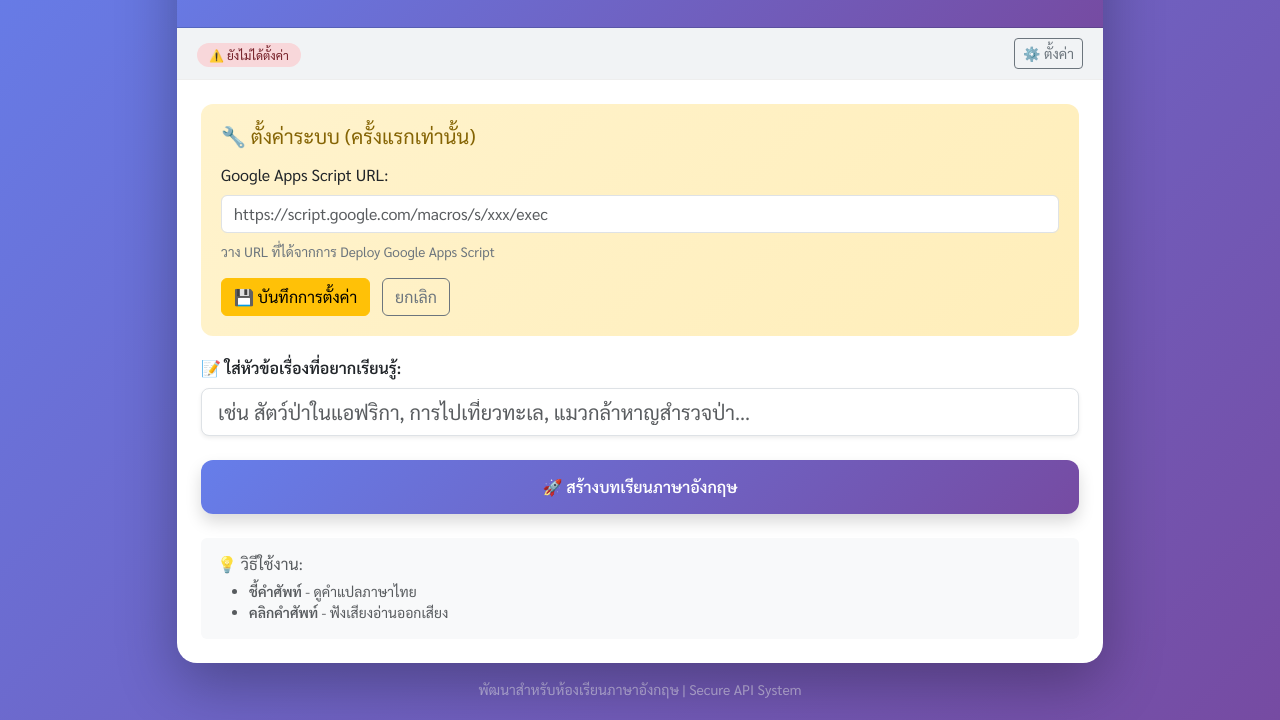
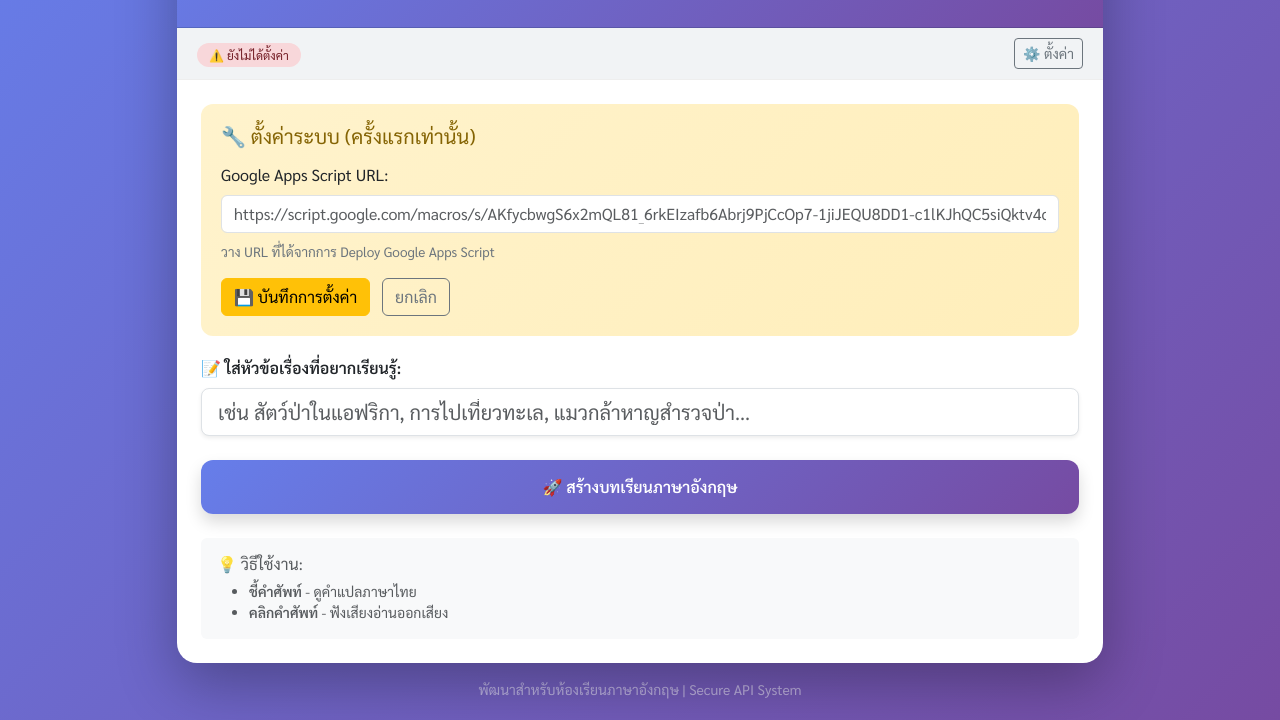
Before and after one commit to Worawit2531/Story, a plain HTML site: page index.html in a window 1280 px wide. Shown: the part 123-843 px from the top of the page. Drawn offline with nearby package versions, Linux system fonts and the light colour scheme.

Commit message:
Update index.html

```diff
--- a/index.html
+++ b/index.html
@@ -149,7 +149,7 @@
             <h5>🔧 ตั้งค่าระบบ (ครั้งแรกเท่านั้น)</h5>
             <div class="mb-3">
               <label class="form-label">Google Apps Script URL:</label>
-              <input type="text" id="apiUrl" class="form-control" placeholder="https://script.google.com/macros/s/xxx/exec">
+              <input type="text" id="apiUrl" class="form-control" placeholder="https://script.google.com/macros/s/AKfycbwgS6x2mQL81_6rkEIzafb6Abrj9PjCcOp7-1jiJEQU8DD1-c1lKJhQC5siQktv4cISSQ/exec">
               <div class="help-text">วาง URL ที่ได้จากการ Deploy Google Apps Script</div>
             </div>
             <button onclick="saveSetup()" class="btn btn-warning">💾 บันทึกการตั้งค่า</button>
```
